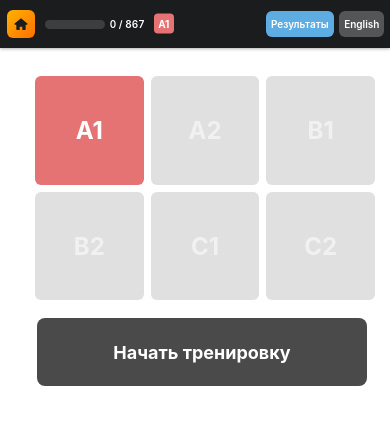
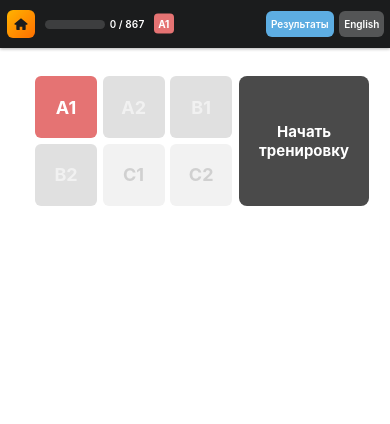
Before and after one commit to af6414449-hub/wordlist, a plain HTML site: page index.html in a window 390 px wide. Drawn offline with Linux system fonts and the light colour scheme.

Commit message:
Update index.html

```diff
--- a/index.html
+++ b/index.html
@@ -109,8 +109,6 @@
             font-variant-numeric: tabular-nums;
             white-space: nowrap;
         }
-
-        /* Мини-иконка уровня */
         .progress-badge {
             display: inline-flex;
             align-items: center;
@@ -132,6 +130,7 @@
             transform: translateY(-0.5px);
         }
         .progress-badge[data-level="B1"] { color: #000; }
+        .progress-badge[data-level="B2"] { color: #fff; }
 
         /* ===== Кнопки уровней в шапке истории ===== */
         .levels-tabs {
@@ -139,6 +138,7 @@
             align-items: center; gap: 0.3em;
             margin-left: 0.5em;
             flex: 0 0 auto;
+            flex-wrap: wrap;
         }
         .level-tab {
             display: inline-flex; align-items: center; justify-content: center;
@@ -297,23 +297,34 @@
         }
         .view { flex: 1 1 auto; display: flex; flex-direction: column; min-height: 0; }
 
-        /* ===== Главный экран ===== */
-        .levels-grid {
+        /* ===== Главный экран: сетка уровней + кнопка старта ===== */
+        .home-layout {
+            display: flex;
+            align-items: stretch;
+            gap: 1em;
+            margin-top: 1em;
             margin-left: 2em;
-            display: grid;
-            grid-template-columns: repeat(3, 120px);
-            gap: 0.75em;
-            margin-top: 1em;
-            align-content: start;
+            margin-right: 2em;
+            max-width: 900px;
         }
 
+        /* Сетка уровней: 3 колонки × 2 строки */
+        .levels-grid {
+            display: grid;
+            grid-template-columns: repeat(3, 100px);
+            grid-template-rows: repeat(2, 100px);
+            gap: 0.6em;
+            flex: 0 0 auto;
+        }
+
+        /* Кнопка уровня — по умолчанию серая */
         .level-btn {
-            width: 120px;
-            height: 120px;
+            width: 100%;
+            height: 100%;
             border: none;
             border-radius: 6px;
             font-family: inherit;
-            font-size: 32px;
+            font-size: 28px;
             font-weight: 700;
             color: rgba(255,255,255,0.55);
             background: #e0e0e0;
@@ -326,17 +337,24 @@
         .level-btn:hover { background: #d5d5d5; }
         .level-btn:active { transform: scale(0.97); }
 
+        /* Активная — цветная, текст белый */
         .level-btn.active { color: #fff; }
         .level-btn.active[data-level="B1"] { color: #000; }
 
-        /* ===== Большая кнопка «Начать тренировку» =====
-           ВСЕГДА нейтрального серого цвета */
+        /* Неактивная (нет базы) — серая, не кликается */
+        .level-btn.disabled {
+            background: #ededed;
+            color: #bdbdbd;
+            cursor: not-allowed;
+            opacity: 0.7;
+        }
+        .level-btn.disabled:hover { background: #ededed; }
+        .level-btn.disabled:active { transform: none; }
+
+        /* Кнопка «Начать тренировку» — справа от сетки, во всю высоту */
         .start-btn {
-            margin-left: 2em;
-            margin-top: 1.5em;
-            width: 396px;
-            max-width: calc(100% - 2em);
-            height: 90px;
+            flex: 1 1 auto;
+            min-width: 220px;
             border: none;
             border-radius: 8px;
             font-family: inherit;
@@ -345,10 +363,11 @@
             color: #fff;
             background: #4a4a4a;
             cursor: pointer;
+            padding: 0 1em;
             transition: transform 0.1s, background 0.15s;
         }
         .start-btn:hover { background: #5a5a5a; }
-        .start-btn:active { transform: scale(0.98); }
+        .start-btn:active { transform: scale(0.99); }
 
         .start-btn.disabled {
             opacity: 0.5;
@@ -357,45 +376,33 @@
         .start-btn.disabled:hover { background: #4a4a4a; }
 
         @media (max-width: 720px) {
+            .home-layout {
+                margin-left: 1em;
+                margin-right: 1em;
+                gap: 0.75em;
+            }
             .levels-grid {
-                margin-left: 1em;
-                grid-template-columns: repeat(3, 96px);
-                gap: 0.6em;
+                grid-template-columns: repeat(3, 76px);
+                grid-template-rows: repeat(2, 76px);
+                gap: 0.5em;
             }
-            .level-btn {
-                width: 96px; height: 96px;
-                font-size: 26px;
-            }
-            .start-btn {
-                margin-left: 1em;
-                margin-top: 1.25em;
-                width: calc(3 * 96px + 2 * 0.6em);
-                height: 76px;
-                font-size: 20px;
-            }
+            .level-btn { font-size: 22px; }
+            .start-btn { font-size: 18px; min-width: 160px; }
         }
 
         @media (max-width: 560px) {
+            .home-layout {
+                margin-left: 0.5em;
+                margin-right: 0.5em;
+                gap: 0.5em;
+            }
             .levels-grid {
-                margin-left: 0.5em;
-                grid-template-columns: repeat(3, minmax(0, 1fr));
-                gap: 0.5em;
-                max-width: 340px;
+                grid-template-columns: repeat(3, 62px);
+                grid-template-rows: repeat(2, 62px);
+                gap: 0.4em;
             }
-            .level-btn {
-                width: 100%;
-                aspect-ratio: 1 / 1;
-                height: auto;
-                font-size: 24px;
-            }
-            .start-btn {
-                margin-left: 0.5em;
-                margin-top: 1em;
-                width: calc(100% - 1em);
-                max-width: 340px;
-                height: 68px;
-                font-size: 18px;
-            }
+            .level-btn { font-size: 18px; }
+            .start-btn { font-size: 15px; min-width: 120px; }
         }
 
         /* ===== Экран тренировки ===== */
@@ -685,6 +692,7 @@
     <script src="a1.js"></script>
     <script src="a2.js"></script>
     <script src="b1.js"></script>
+    <script src="b2.js"></script>
     <script src="app.js"></script>
 </body>
 </html>
```
